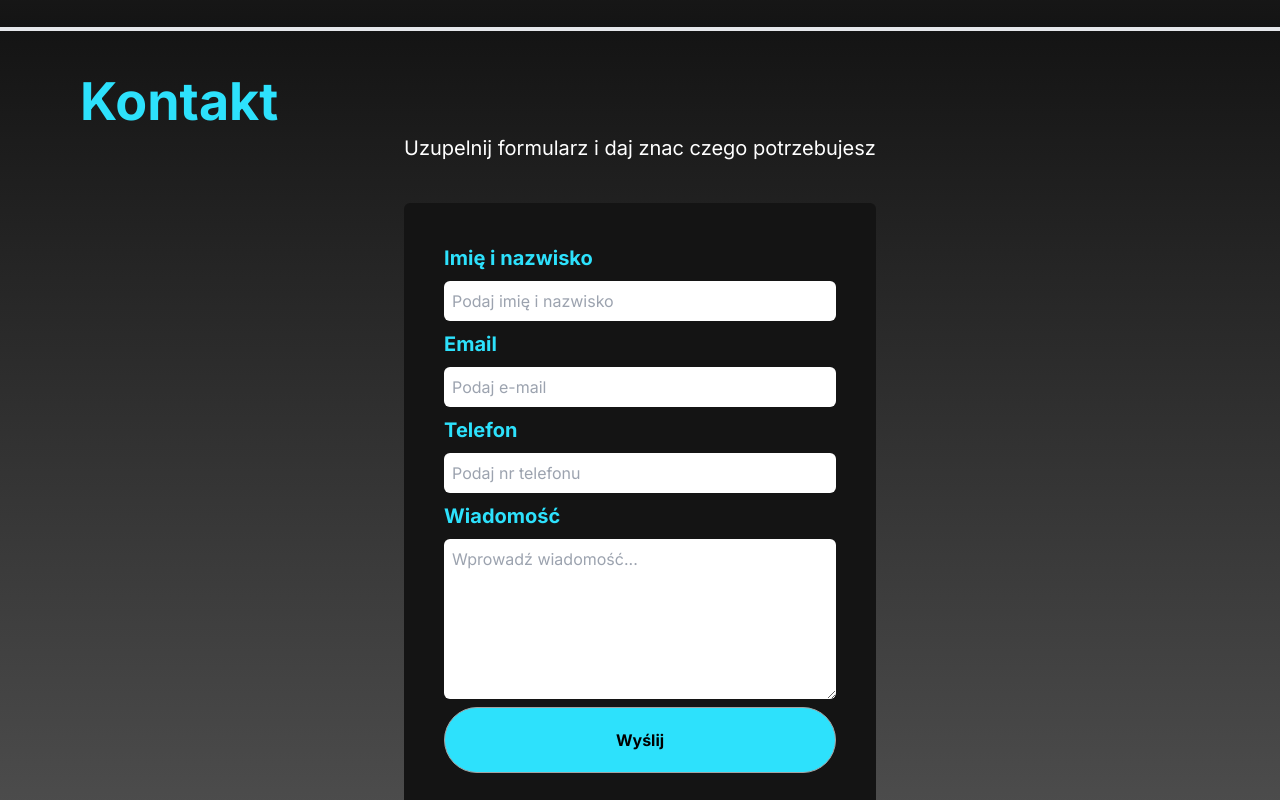
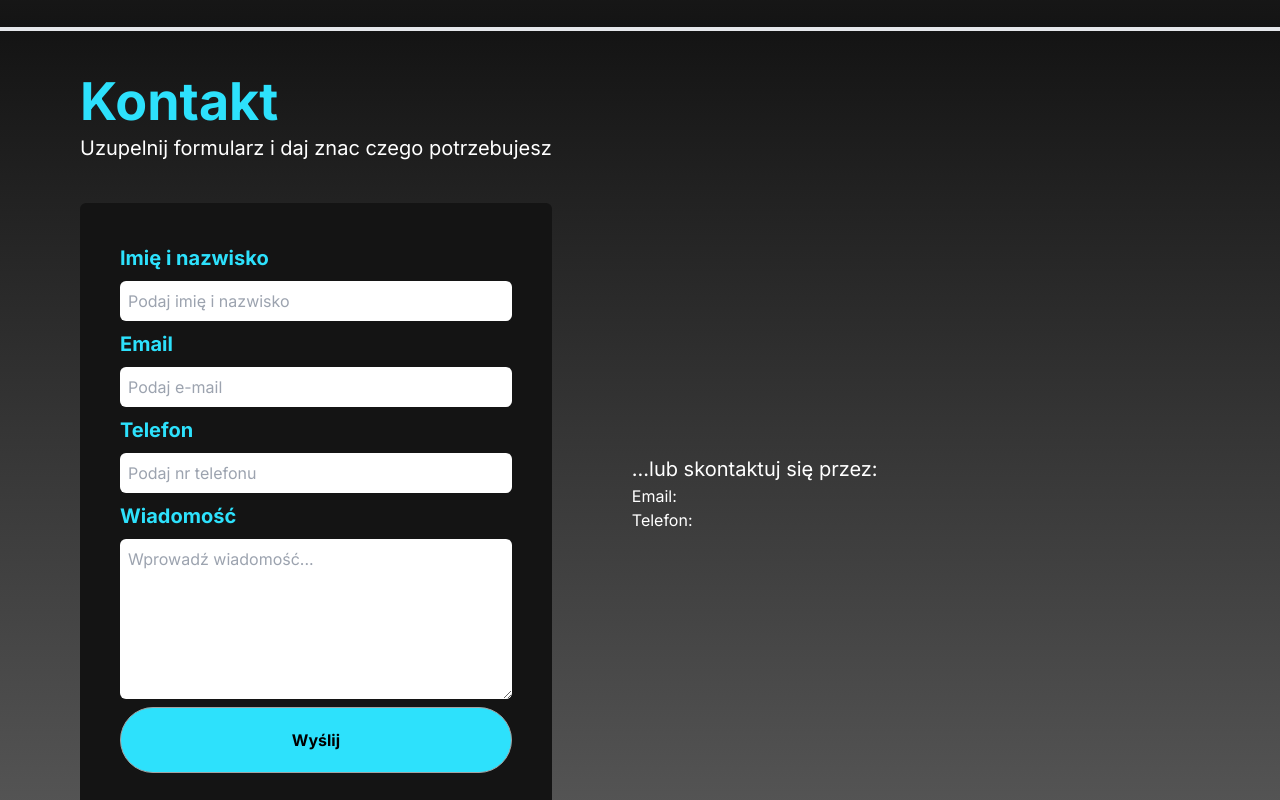
Before and after one commit to MateuszKuruc/marketing-portfolio, a Next.js app in the folder marketing-portfolio/: page / in a window 1280 px wide. Shown: the part 1860-2660 px from the top of the page. Built offline with nearby package versions, Linux system fonts and the light colour scheme.

Commit message:
contact section fix for desktop

```diff
--- a/marketing-portfolio/src/components/Contact.tsx
+++ b/marketing-portfolio/src/components/Contact.tsx
@@ -7,7 +7,7 @@ const Contact = () => {
     <section className="border-t-4 bg-gradient-to-b from-gray-90 py-10 max-container padding-container">
       <h1 className="bold-52 lg:bold-70 text-blue-50">Kontakt</h1>
       {/* <div className="md:flex md:justify-center md:gap-10 lg:gap-20 sm:flex-col"> */}
-      <div className="flex flex-col items-center">
+      <div className="flex flex-col items-center md:flex-row md:gap-20">
         <div>
           <p className="regular-20 text-white">
             Uzupelnij formularz i daj znac czego potrzebujesz
--- a/marketing-portfolio/src/components/Footer.tsx
+++ b/marketing-portfolio/src/components/Footer.tsx
@@ -15,6 +15,9 @@ const Footer = () => {
           <Link href="/" className="mb-10">
             <Image src="/boostguru.png" width={70} height={46} alt="logo" />
           </Link>
+          <div className="flex flex-wrap gap-10 sm:justify-between md:flex-1">
+
+          </div>
         </div>
       </div>
     </footer>
```
